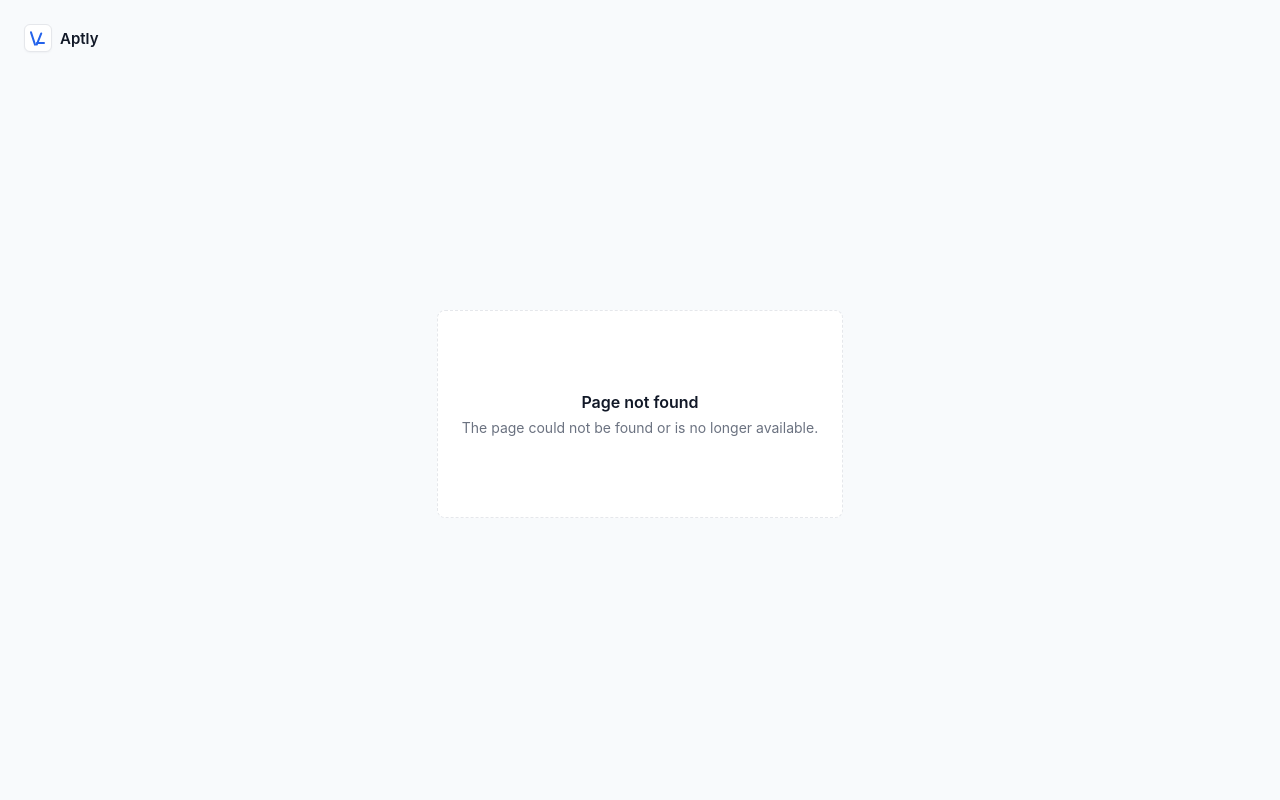
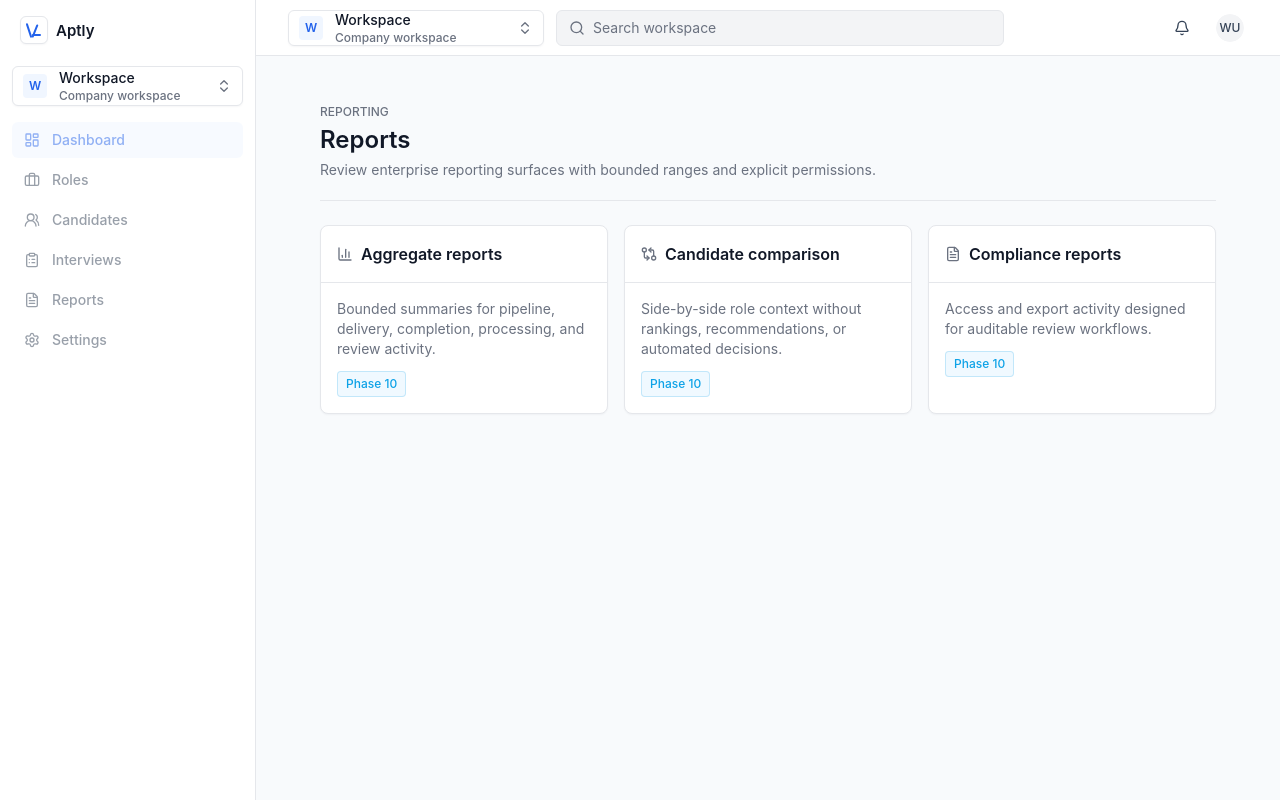
Before and after one commit to Jonathan4580-Work/AI-Interview-Platform, a Next.js app: page /reports in a window 1280 px wide. Before the commit this address had no page. Built offline with nearby package versions, Linux system fonts and the light colour scheme.

Commit message:
feat: add phase 10 workspace reporting pages

```diff
--- /dev/null
+++ b/src/app/(workspace)/exports/page.tsx
@@ -0,0 +1,31 @@
+import { Download } from "lucide-react";
+
+import { ContentContainer } from "@/components/layout/content-container";
+import { PageHeader } from "@/components/layout/page-header";
+import { Badge } from "@/components/ui/badge";
+import { Card, CardContent, CardHeader, CardTitle } from "@/components/ui/card";
+
+export default function ExportsPage() {
+  return (
+    <ContentContainer className="gap-6">
+      <PageHeader
+        eyebrow="Reporting"
+        title="Exports"
+        description="Track asynchronous export requests and short-lived download access."
+      />
+      <Card>
+        <CardHeader>
+          <CardTitle className="flex items-center gap-2">
+            <Download aria-hidden="true" className="size-4 text-muted-foreground" />
+            Export activity
+          </CardTitle>
+        </CardHeader>
+        <CardContent className="flex flex-wrap gap-2">
+          <Badge>Queued generation</Badge>
+          <Badge>CSV protected</Badge>
+          <Badge>Audited downloads</Badge>
+        </CardContent>
+      </Card>
+    </ContentContainer>
+  );
+}
--- /dev/null
+++ b/src/app/(workspace)/reports/comparison/page.tsx
@@ -0,0 +1,44 @@
+import { GitCompareArrows } from "lucide-react";
+
+import { ContentContainer } from "@/components/layout/content-container";
+import { PageHeader } from "@/components/layout/page-header";
+import { Badge } from "@/components/ui/badge";
+import { Button } from "@/components/ui/button";
+import { Card, CardContent, CardHeader, CardTitle } from "@/components/ui/card";
+import { Input } from "@/components/ui/input";
+
+export default function CandidateComparisonPage() {
+  return (
+    <ContentContainer className="gap-6">
+      <PageHeader
+        eyebrow="Reports"
+        title="Candidate comparison"
+        description="Compare candidates for one role with neutral, evidence-aware context."
+      />
+      <Card>
+        <CardHeader>
+          <CardTitle className="flex items-center gap-2">
+            <GitCompareArrows aria-hidden="true" className="size-4 text-muted-foreground" />
+            Role comparison
+          </CardTitle>
+        </CardHeader>
+        <CardContent className="space-y-4">
+          <form className="grid gap-3 sm:grid-cols-[1fr_auto]">
+            <label className="sr-only" htmlFor="comparison-job-id">
+              Job ID
+            </label>
+            <Input id="comparison-job-id" name="jobId" placeholder="Job ID" />
+            <Button type="submit" disabled>
+              Prepare
+            </Button>
+          </form>
+          <div className="flex flex-wrap gap-2" aria-label="Comparison safeguards">
+            <Badge>Side-by-side</Badge>
+            <Badge>No ranking</Badge>
+            <Badge>Monitoring separate</Badge>
+          </div>
+        </CardContent>
+      </Card>
+    </ContentContainer>
+  );
+}
--- /dev/null
+++ b/src/app/(workspace)/reports/page.tsx
@@ -0,0 +1,57 @@
+import { BarChart3, FileText, GitCompareArrows } from "lucide-react";
+
+import { ContentContainer } from "@/components/layout/content-container";
+import { PageHeader } from "@/components/layout/page-header";
+import { Badge } from "@/components/ui/badge";
+import { Card, CardContent, CardHeader, CardTitle } from "@/components/ui/card";
+
+const reportSections = [
+  {
+    title: "Aggregate reports",
+    icon: BarChart3,
+    description:
+      "Bounded summaries for pipeline, delivery, completion, processing, and review activity.",
+  },
+  {
+    title: "Candidate comparison",
+    icon: GitCompareArrows,
+    description:
+      "Side-by-side role context without rankings, recommendations, or automated decisions.",
+  },
+  {
+    title: "Compliance reports",
+    icon: FileText,
+    description: "Access and export activity designed for auditable review workflows.",
+  },
+] as const;
+
+export default function ReportsPage() {
+  return (
+    <ContentContainer className="gap-6">
+      <PageHeader
+        eyebrow="Reporting"
+        title="Reports"
+        description="Review enterprise reporting surfaces with bounded ranges and explicit permissions."
+      />
+      <div className="grid gap-4 lg:grid-cols-3">
+        {reportSections.map((section) => {
+          const Icon = section.icon;
+          return (
+            <Card key={section.title}>
+              <CardHeader>
+                <CardTitle className="flex items-center gap-2">
+                  <Icon aria-hidden="true" className="size-4 text-muted-foreground" />
+                  {section.title}
+                </CardTitle>
+              </CardHeader>
+              <CardContent className="space-y-3">
+                <p className="text-sm text-muted-foreground">{section.description}</p>
+                <Badge variant="info">Phase 10</Badge>
+              </CardContent>
+            </Card>
+          );
+        })}
+      </div>
+    </ContentContainer>
+  );
+}
--- /dev/null
+++ b/src/app/(workspace)/search/page.tsx
@@ -0,0 +1,54 @@
+import { Search } from "lucide-react";
+
+import { ContentContainer } from "@/components/layout/content-container";
+import { PageHeader } from "@/components/layout/page-header";
+import { Badge } from "@/components/ui/badge";
+import { Button } from "@/components/ui/button";
+import { Card, CardContent, CardHeader, CardTitle } from "@/components/ui/card";
+import { Input } from "@/components/ui/input";
+
+export default function WorkspaceSearchPage({
+  searchParams,
+}: {
+  readonly searchParams?: { readonly query?: string };
+}) {
+  const query = searchParams?.query?.trim() ?? "";
+
+  return (
+    <ContentContainer className="gap-6">
+      <PageHeader
+        eyebrow="Workspace"
+        title="Search"
+        description="Find safe workspace records across candidates, jobs, applications, interviews, and reports."
+      />
+      <Card>
+        <CardHeader>
+          <CardTitle>Workspace search</CardTitle>
+        </CardHeader>
+        <CardContent className="space-y-4">
+          <form className="flex flex-col gap-3 sm:flex-row" action="/search">
+            <label className="sr-only" htmlFor="workspace-search-query">
+              Search query
+            </label>
+            <Input
+              id="workspace-search-query"
+              name="query"
+              defaultValue={query}
+              placeholder="Search by name, job, application, or report"
+              className="min-w-0 flex-1"
+            />
+            <Button type="submit">
+              <Search aria-hidden="true" className="size-4" />
+              Search
+            </Button>
+          </form>
+          <div className="flex flex-wrap gap-2" aria-label="Search exclusions">
+            <Badge>Metadata only</Badge>
+            <Badge>Tenant scoped</Badge>
+            <Badge>Permission aware</Badge>
+          </div>
+        </CardContent>
+      </Card>
+    </ContentContainer>
+  );
+}
```
